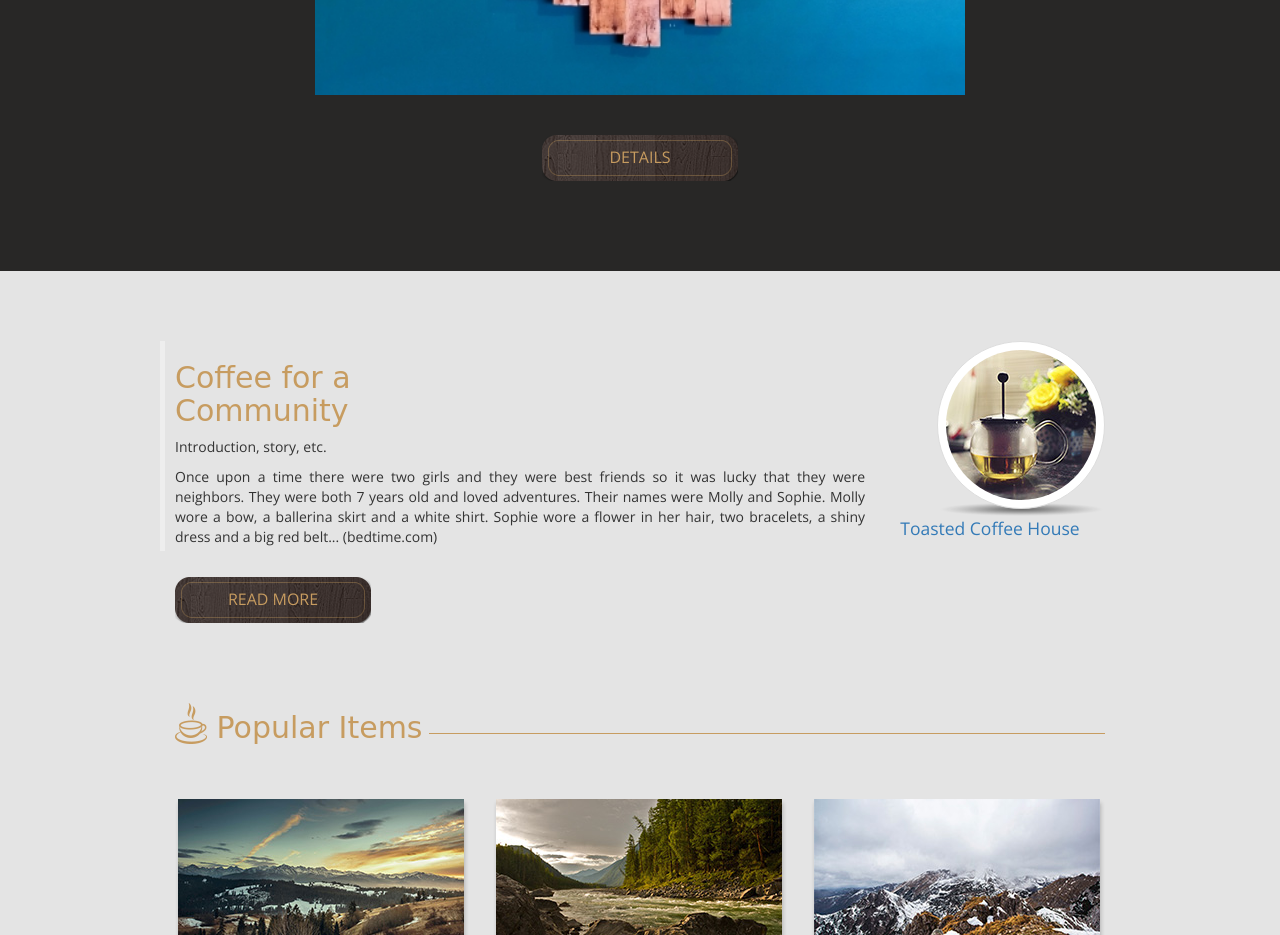
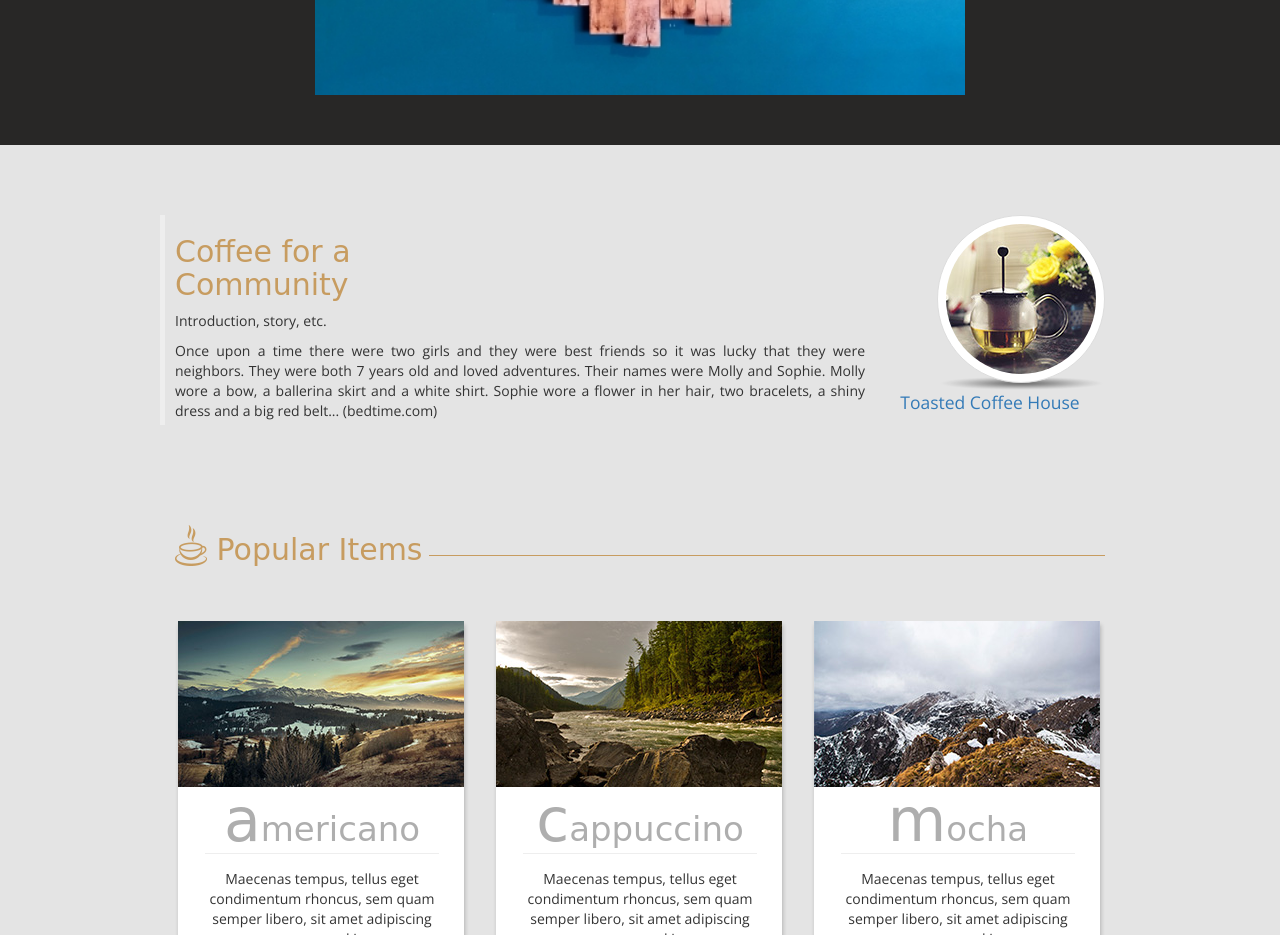
Before and after one commit to tismonkoh/toasted, a plain HTML site: page index.html in a window 1280 px wide. Shown: the part 880-1815 px from the top of the page. Drawn offline with nearby package versions, Linux system fonts and the light colour scheme; a web font is replaced by a local one.

Commit message:
Update index.html

```diff
--- a/index.html
+++ b/index.html
@@ -74,7 +74,6 @@ http://www.templatemo.com/tm-466-cafe-house
         <div class="row tm-welcome-content">
           <h2 class="white-text tm-handwriting-font tm-welcome-header"><img src="img/header-line.png" alt="Line" class="tm-header-line">&nbsp;Welcome To&nbsp;&nbsp;<img src="img/header-line.png" alt="Line" class="tm-header-line"></h2>
 		  <img src="img/sign.jpg" alt="Welcome! (Secret text is secret)" class="tm-sign img-responsive">
-          <a href="#main" class="tm-more-button tm-more-button-welcome">Details</a>
         </div>
       </div>
     </section>
@@ -85,7 +84,6 @@ http://www.templatemo.com/tm-466-cafe-house
             <h2 class="tm-section-header gold-text tm-handwriting-font">Coffee for a Community</h2>
             <p class="tm-welcome-description">Introduction, story, etc.</p>
 		<p class="tm-welcome-description">Once upon a time there were two girls and they were best friends so it was lucky that they were neighbors. They were both 7 years old and loved adventures. Their names were Molly and Sophie. Molly wore a bow, a ballerina skirt and a white shirt. Sophie wore a flower in her hair, two bracelets, a shiny dress and a big red belt... (bedtime.com)</p>
-            <a href="#" class="tm-more-button margin-top-30">Read More</a>
           </div>
           <div class="col-lg-3 col-md-3 col-sm-4 tm-welcome-img-container">
             <div class="inline-block shadow-img">
```
